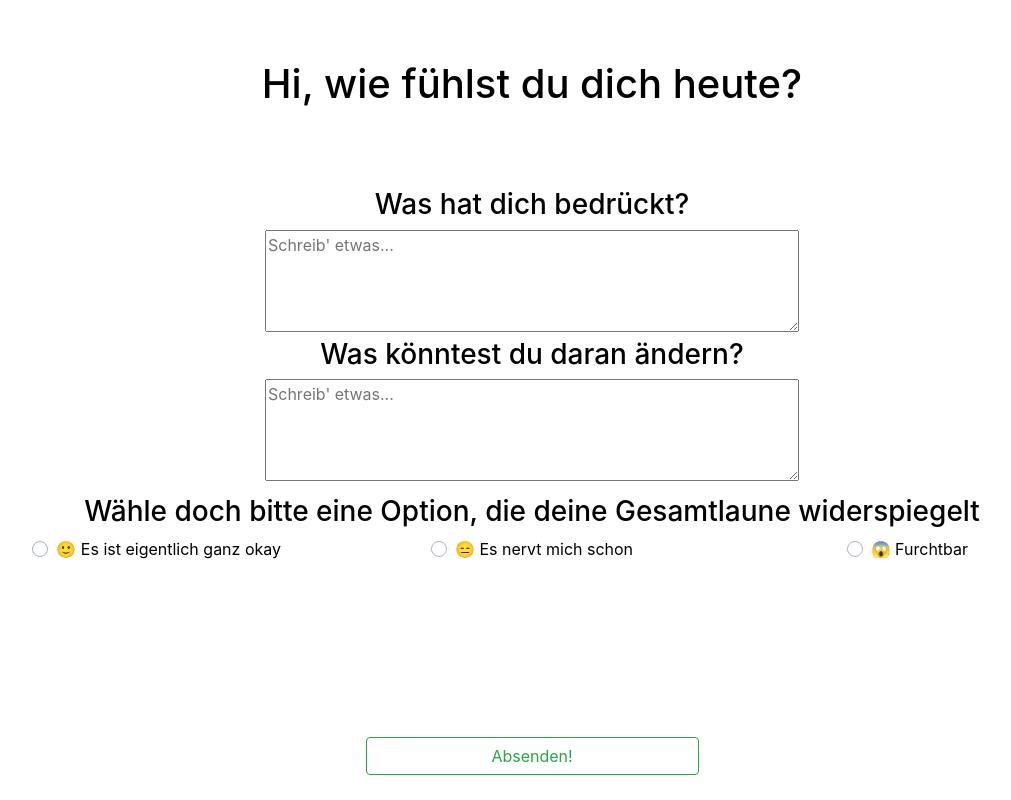
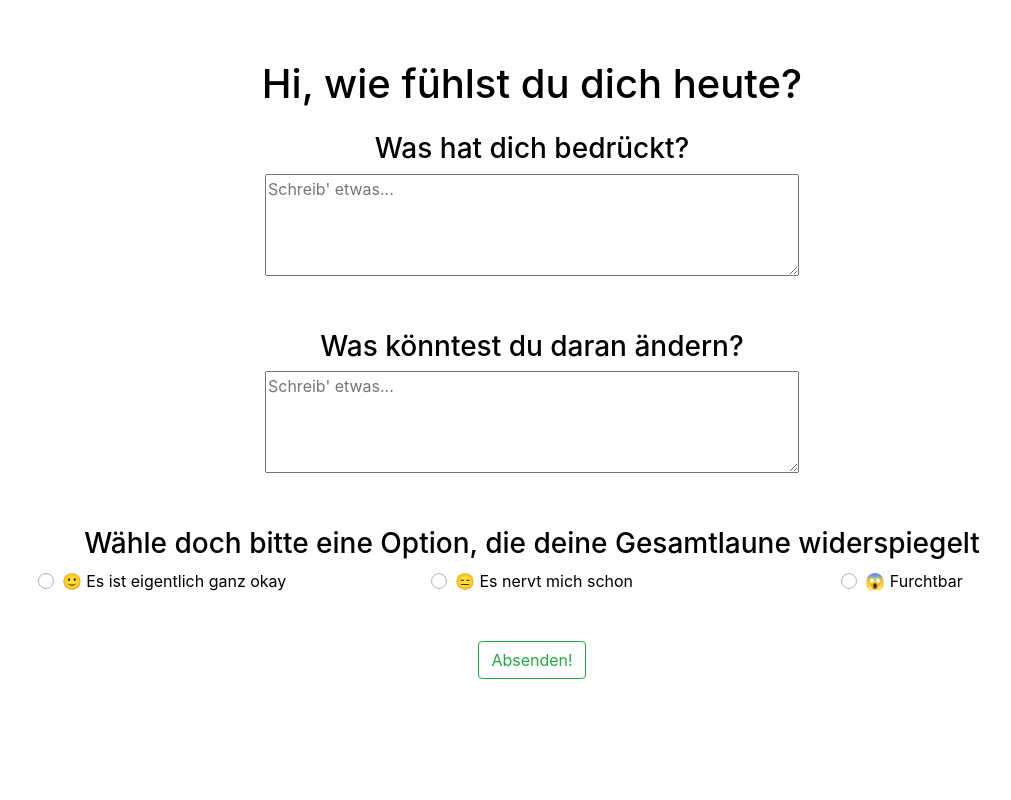
Before and after one commit to doVe829/desktopApp, a Vue app: page / in a window 1280 px wide. Shown: the whole page, without its empty margins (108-1119 px from the left). Built offline with nearby package versions, Linux system fonts and the light colour scheme.

Commit message:
some styling removed unneeded code

```diff
--- a/src/App.vue
+++ b/src/App.vue
@@ -1,28 +1,31 @@
 <template>
   <div id="app">
     <section v-if="firstPage" class="style container">
-      <h1 class="space">Hi, wie fühlst du dich heute?</h1>
+      <div class="container">
+        <h1 class="mb-4">Hi, wie fühlst du dich heute?</h1>
+
         <texts v-model="what" :title="'Was hat dich bedrückt?'"></texts>
-      <texts v-model="how" :title="'Was könntest du daran ändern?'"></texts>
-      <div class="mt-2">
+        <texts
+          class="mt-5"
+          v-model="how"
+          :title="'Was könntest du daran ändern?'"
+        ></texts>
+        <div class="mt-5">
           <h3>
             Wähle doch bitte eine Option, die deine Gesamtlaune widerspiegelt
           </h3>
-        <div class="basic-grid">
-          <div v-for="(mood, index) in moods" :key="index">
+          <div class="row">
+            <div v-for="(mood, index) in moods" :key="index" class="col-sm-4">
               <b-form-radio :value="mood.value" v-model="checked">
                 {{ mood.text }}
               </b-form-radio>
             </div>
           </div>
         </div>
-      <b-button
-        @click="saveAsJson()"
-        class="float-button"
-        variant="outline-success"
-      >
+        <b-button @click="saveAsJson()" variant="outline-success" class="mt-5">
           Absenden!
         </b-button>
+      </div>
     </section>
 
     <!-- SECOND PAGE -->
@@ -44,35 +47,39 @@
       <span v-else-if="recapMoods[1] > 0"
         ><h3>Mach' dir nichts draus!</h3></span
       >
-
       <div v-if="savedDataArr.length > 0">
-        <p>
+        <h1>
           Deine Laune liegt in den vergangenen {{ savedDataArr.length }} Tagen
           bei durschnittlich {{ avgValueMoods }}
-        </p>
+        </h1>
       </div>
-
-      <h1>In Farben</h1>
+      <h3 class="mt-4 col-sm-6">Die vergangenen Tage in Farben</h3>
+      <b-button
+        variant="light"
+        class="col-sm-2 btn-pos row"
+        size="sm"
+        @click="showDays = !showDays"
+      >
+        {{ daysOnButton }}
+      </b-button>
       <div class="row">
         <div
           v-for="(colour, index) in colourCode"
           :key="index"
           :class="className(colour)"
-          class="outline"
+          class="col-sm-2"
         >
+          <div v-if="showDays">
             {{ index + 1 }}
           </div>
         </div>
-
+      </div>
       <br />
-      <h1>
-        Eine Übersicht deiner Eintragung:
-      </h1>
       <b-button
         v-b-toggle.collapse-2
         class="m-1 float-button"
         variant="outline-info"
-        >Klick mich</b-button
+        >Eine Übersicht deiner Eintragung:</b-button
       >
       <b-collapse id="collapse-2">
         <div class="hyp">
@@ -122,10 +129,18 @@ export default {
       },
       savedDataArr: "",
       openSummary: false,
-      firstPage: true
+      firstPage: true,
+      showDays: false
     };
   },
   computed: {
+    daysOnButton() {
+      if (!this.showDays) {
+        return "Zeig mir die Tage!";
+      } else {
+        return "Versteck' die Tage";
+      }
+    },
     colourCode() {
       let obj = [...this.savedDataArr];
       let x = obj.map(el => el.checkedValue.toString());
@@ -217,35 +232,12 @@ export default {
 </script>
 
 <style>
-.outline {
-  color: white;
-}
 #app {
   -webkit-font-smoothing: antialiased;
   -moz-osx-font-smoothing: grayscale;
   text-align: center;
   color: #2c3e50;
   margin-top: 60px;
-}
-
-.space {
-  margin-bottom: 2em;
-}
-
-.basic-grid {
-  display: grid;
-  gap: 1rem;
-  justify-items: center;
-
-  grid-template-columns: repeat(auto-fit, minmax(240px, 1fr));
-}
-.float-button {
-  margin-top: 2em;
-  border-radius: 1em;
-  width: 30%;
-  padding: 1em;
-  text-align: center;
-  background-color: white;
 }
 .style {
   background: #ffffff;
@@ -258,19 +250,13 @@ export default {
   margin-top: 8em;
   margin-bottom: 9em;
 }
-.button-grid {
-  display: grid;
-  justify-items: center;
-  gap: 1em;
-  grid-template-columns: repeat(auto-fit, minmax(20px, 0.5fr));
-}
 .green {
   height: 30px;
   width: 30px;
   background-color: #8be28b;
 }
 .yellow {
-  background-color: #ffe561;
+  background-color: #fcfc4b;
   height: 30px;
   width: 30px;
 }
```
Lines whose indentation alone changed are shown as unchanged.
